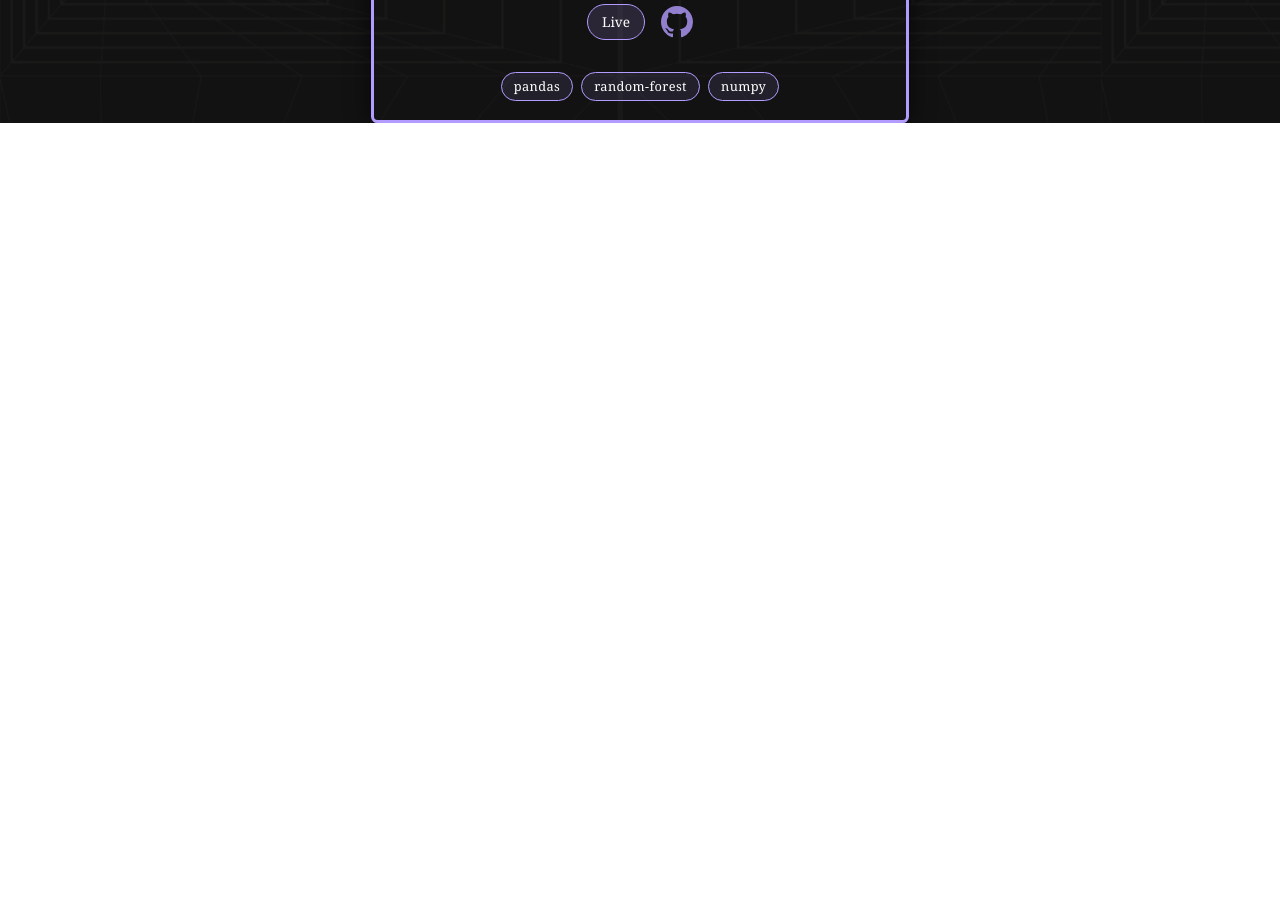
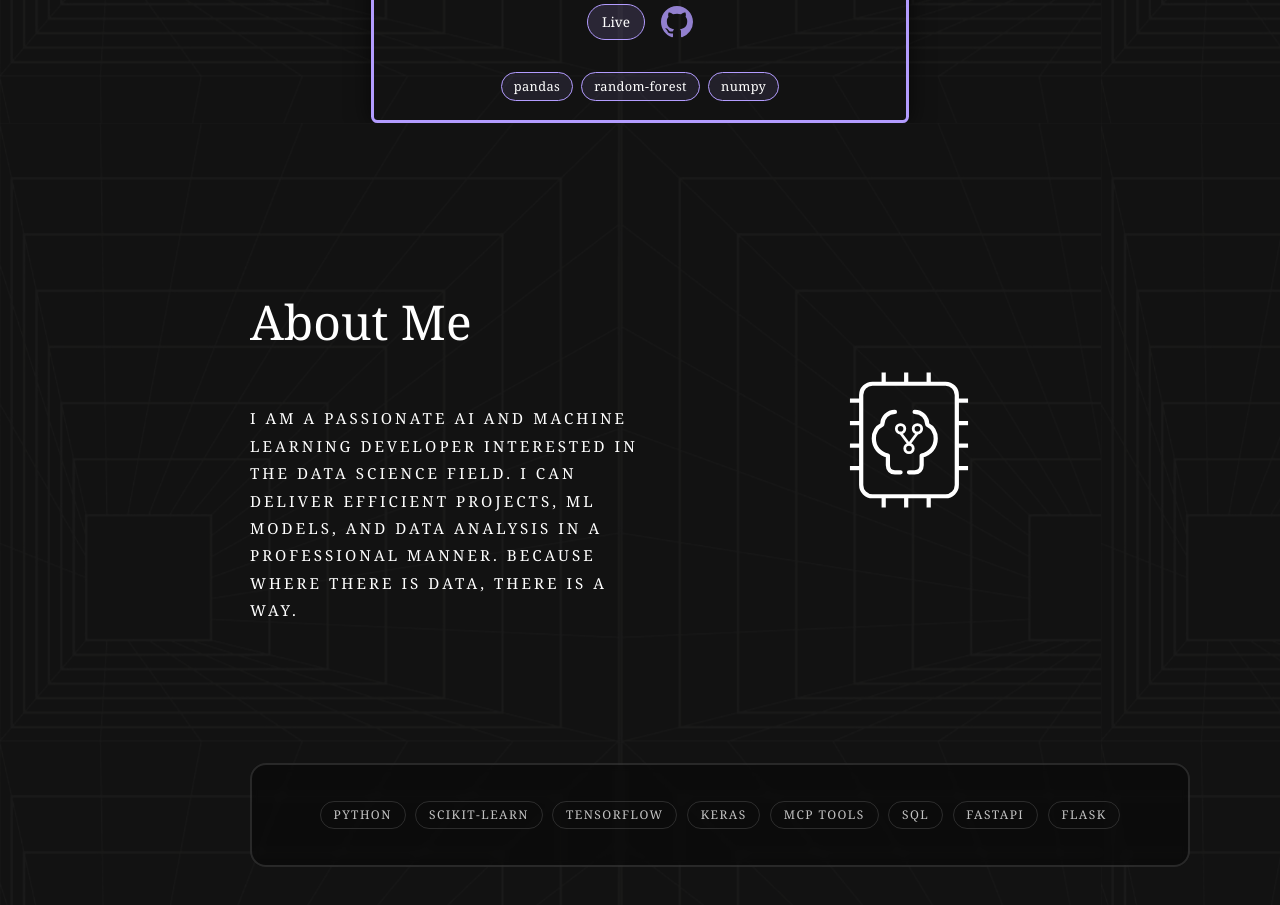
Before and after one commit to Poushali-02/portfolio, a React (Vite) app: page / in a window 1280 px wide. Shown: the part 1960-2865 px from the top of the page. Before the commit the page ends 2083 px from the top, so only its background shows below. Built offline with nearby package versions, Linux system fonts and the light colour scheme.

Commit message:
added about

```diff
--- a/src/App.jsx
+++ b/src/App.jsx
@@ -2,12 +2,14 @@ import './App.css';
 import './index.css'
 import Intro from './Components/intro';
 import Projects from './Components/projects';
+import About from './Components/about';
 
 function App() {
   return (
     <>
       <Intro />
       <Projects />
+      <About />
     </>
   );
 }
--- /dev/null
+++ b/src/Components/about.jsx
@@ -0,0 +1,91 @@
+import '../App.css';
+import '../Css/about.css';
+
+function About() {
+  return (
+    <div className="portfolio-bg">
+      <div className="portfolio-about">
+        <div className="portfolio-main about-main">
+          <div className="portfolio-left about-left">
+            <h2 className="about-title">About Me</h2>
+            <p className="about-text">
+              I AM A PASSIONATE AI AND MACHINE LEARNING DEVELOPER INTERESTED IN THE DATA SCIENCE FIELD.
+              I CAN DELIVER EFFICIENT PROJECTS, ML MODELS, AND DATA ANALYSIS IN A PROFESSIONAL MANNER.
+              BECAUSE WHERE THERE IS DATA, THERE IS A WAY.
+            </p>
+          </div>
+
+          <div className="portfolio-right about-right">
+            <div className="about-svg">
+              <svg
+                viewBox="0 0 128 128"
+                xmlns="http://www.w3.org/2000/svg"
+              >
+                {/* Outer chip */}
+                <rect x="30" y="24" width="68" height="80" rx="8" ry="8" strokeWidth="3" />
+                {/* Left pins */}
+                <line x1="22" y1="36" x2="30" y2="36" strokeWidth="3" />
+                <line x1="22" y1="52" x2="30" y2="52" strokeWidth="3" />
+                <line x1="22" y1="68" x2="30" y2="68" strokeWidth="3" />
+                <line x1="22" y1="84" x2="30" y2="84" strokeWidth="3" />
+                {/* Right pins */}
+                <line x1="98" y1="36" x2="106" y2="36" strokeWidth="3" />
+                <line x1="98" y1="52" x2="106" y2="52" strokeWidth="3" />
+                <line x1="98" y1="68" x2="106" y2="68" strokeWidth="3" />
+                <line x1="98" y1="84" x2="106" y2="84" strokeWidth="3" />
+                {/* Top pins */}
+                <line x1="46" y1="16" x2="46" y2="24" strokeWidth="3" />
+                <line x1="62" y1="16" x2="62" y2="24" strokeWidth="3" />
+                <line x1="78" y1="16" x2="78" y2="24" strokeWidth="3" />
+                {/* Bottom pins */}
+                <line x1="46" y1="104" x2="46" y2="112" strokeWidth="3" />
+                <line x1="62" y1="104" x2="62" y2="112" strokeWidth="3" />
+                <line x1="78" y1="104" x2="78" y2="112" strokeWidth="3" />
+                {/* Brain outline */}
+                <path
+                  d="M54 44
+                    c-5 0-9 4-9 9
+                    c-4 2-6 6-6 10
+                    c0 6 4 11 10 12
+                    v7
+                    c0 3 2 5 5 5
+                    h4
+                    m10-43
+                    c5 0 9 4 9 9
+                    c4 2 6 6 6 10
+                    c0 6-4 11-10 12
+                    v7
+                    c0 3-2 5-5 5
+                    h-4"
+                  strokeWidth="3"
+                  strokeLinecap="round"
+                  strokeLinejoin="round"
+                />
+                {/* Inner connections */}
+                <circle cx="58" cy="56" r="3" strokeWidth="2" />
+                <circle cx="70" cy="56" r="3" strokeWidth="2" />
+                <circle cx="64" cy="70" r="3" strokeWidth="2" />
+                <line x1="58" y1="59" x2="64" y2="67" strokeWidth="2" />
+                <line x1="70" y1="59" x2="64" y2="67" strokeWidth="2" />
+              </svg>
+            </div>
+          </div>
+        </div>
+        <div className="skillset">
+          <ul className="skills">
+            <li className="skill">Python</li>
+            <li className="skill">Scikit-learn</li>
+            <li className="skill">TensorFlow</li>
+            <li className="skill">Keras</li>
+            <li className="skill">MCP Tools</li>
+            <li className="skill">SQL</li>
+            <li className="skill">FastAPI</li>
+            <li className="skill">Flask</li>
+          </ul>
+        </div>
+      </div>
+    </div>
+  );
+}
+
+export default About;
--- a/src/Components/projects.jsx
+++ b/src/Components/projects.jsx
@@ -1,6 +1,6 @@
 import '../App.css';
 import '../Css/projects.css';
-import projects from '../Components/projects/allProjects.js'; // adjust path if needed
+import projects from '../Components/projects/allProjects.js';
 
 function Projects() {
   return (
--- /dev/null
+++ b/src/Css/about.css
@@ -0,0 +1,124 @@
+.portfolio-about {
+  width: 90vw;
+  max-width: 1100px;
+  margin: 0 auto;
+  position: relative;
+  z-index: 1;
+}
+
+.about-main {
+  gap: 3rem;
+}
+
+.about-left {
+  padding-left: 10rem;
+  max-width: 650px;
+}
+
+.about-title {
+  font-family: 'Merriweather', 'Georgia', serif;
+  font-size: 3rem;
+  font-weight: 400;
+  margin-bottom: 2rem;
+  color: #fff;
+  text-align: left;
+}
+
+.about-text {
+  font-family: 'Merriweather', 'Georgia', serif;
+  font-size: 0.95rem;
+  line-height: 1.8;
+  letter-spacing: 0.2em;
+  text-transform: uppercase;
+  color: #fff;
+}
+
+/* Right column: SVG */
+.about-right {
+  display: flex;
+}
+
+.about-svg svg {
+  width: 180px;
+  height: 180px;
+  stroke: #ffffff;
+  fill: none;
+}
+
+/* Skillset bar at bottom */
+.skillset {
+  margin-bottom: 10rem;
+  margin-left: 10rem;
+  max-width: 1050px;
+  height: 100px;
+  border-radius: 16px;
+  background: rgba(0, 0, 0, 0.35);
+  border: 2px solid rgba(255, 255, 255, 0.12);
+  display: flex;
+  align-items: center;
+  justify-content: center;
+  backdrop-filter: blur(4px);
+}
+
+.skills {
+  list-style: none;
+  margin: 0;
+  padding: 0 2rem;
+  display: flex;
+  flex-wrap: wrap;
+  gap: 0.6rem;
+  justify-content: center;
+}
+
+.skill {
+  padding: 0.25rem 0.8rem;
+  border-radius: 999px;
+  border: 1px solid rgba(255, 255, 255, 0.18);
+  font-size: 0.75rem;
+  text-transform: uppercase;
+  letter-spacing: 0.12em;
+  color: #fff;
+  opacity: 0.75;
+}
+
+/* Responsive adjustments */
+@media (max-width: 900px) {
+  .about-main {
+    flex-direction: column;
+    gap: 2rem;
+  }
+
+  .about-left {
+    max-width: none;
+    text-align: center;
+  }
+
+  .about-title {
+    text-align: center;
+    font-size: 2.4rem;
+  }
+
+  .about-text {
+    text-align: center;
+    letter-spacing: 0.16em;
+  }
+
+  .about-svg svg {
+    width: 140px;
+    height: 140px;
+  }
+
+  .skillset {
+    height: auto;
+    padding: 1.5rem 1rem;
+  }
+
+  .skillset::before {
+    top: 1rem;
+    transform: translateX(-50%);
+  }
+
+  .skills {
+    margin-top: 2.2rem;
+  }
+}
```
